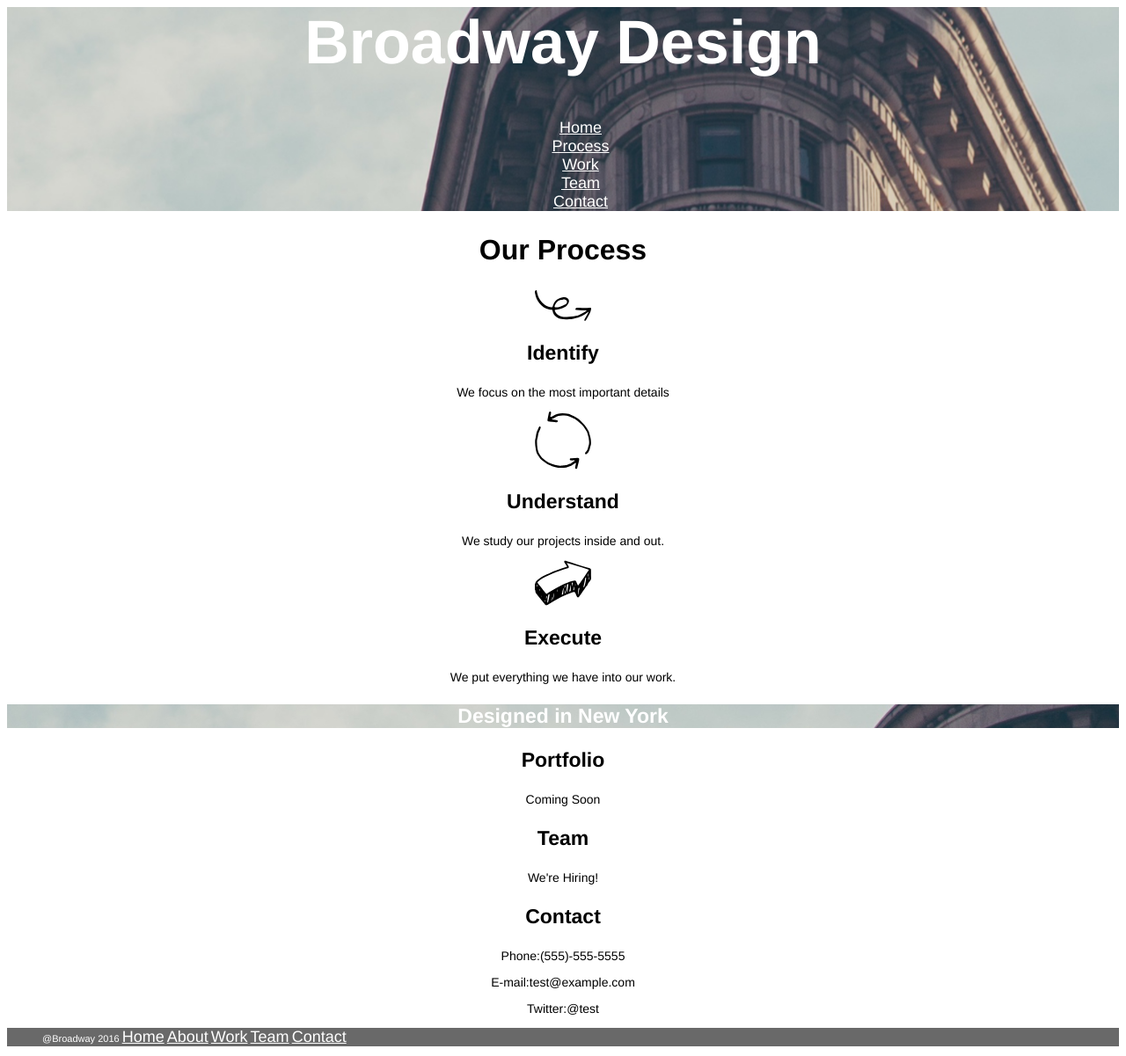
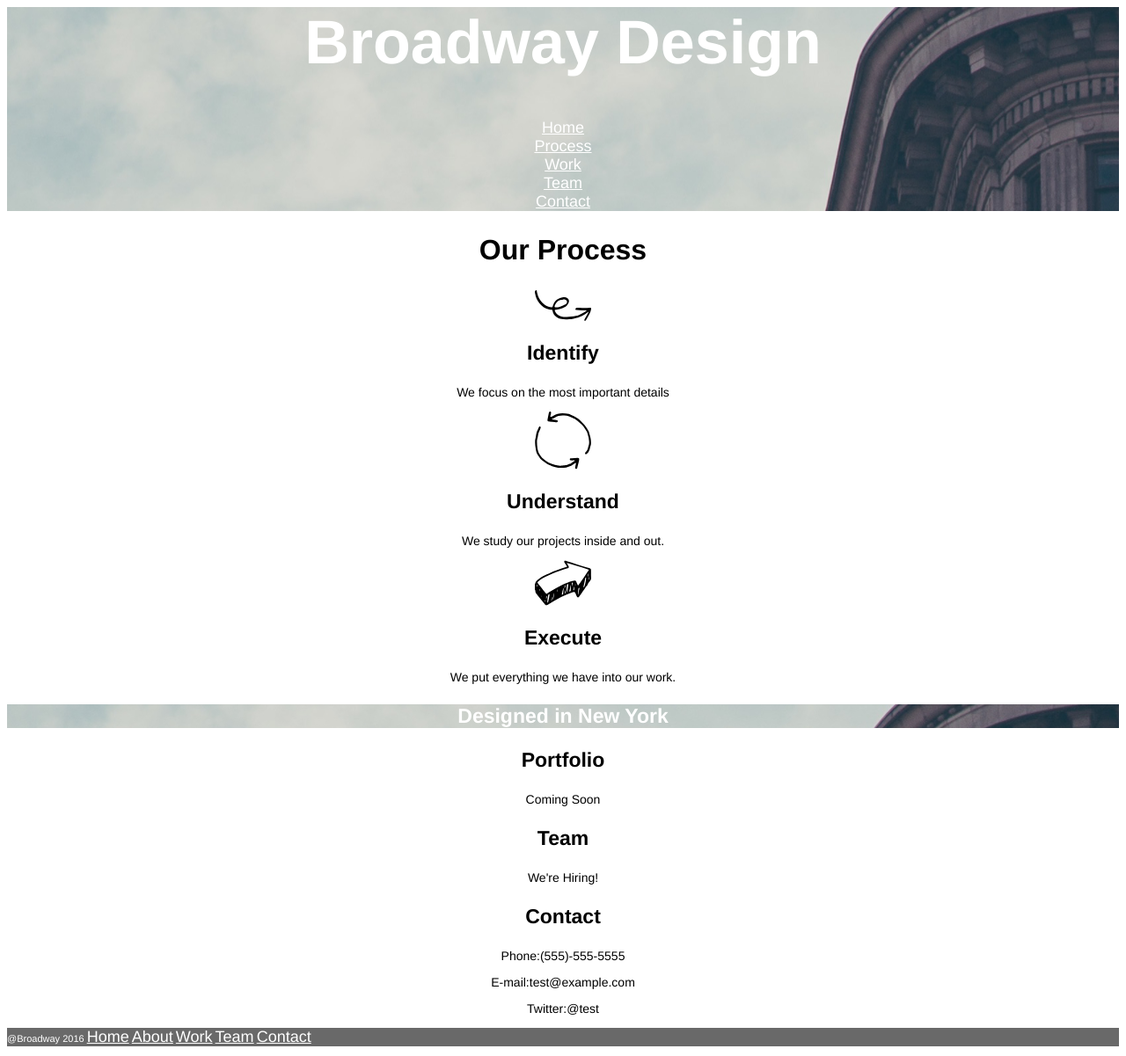
Before and after one commit to Ace7884/CodeCademy-Broadway, a plain HTML site: page index.html in a window 1280 px wide. Shown: the whole page at 88% size. Drawn offline with Linux system fonts and the light colour scheme.

Commit message:
finished version

```diff
--- a/css/style.css
+++ b/css/style.css
@@ -6,9 +6,10 @@ font-family: helvetica,sans-serif;
 #headingNav ,#banner{
 background-image: url(../imgs/the-flatiron-building.png);
 }
-#headingNav{
+#headingNav ul{
     background-position:80%;
     background-repeat: no-repeat;
+    -webkit-padding-start: 0px;
 }
 h1 ,#banner , li {
     color:white;
@@ -36,7 +37,7 @@ a {
     font-size:18px;
     color:white;
 }
-#footer {
+#footer ul {
     font-size:11px;
     text-align:left;
     background-color:dimgray;
@@ -44,4 +45,5 @@ a {
 }
 #footer ul li{
     display:inline;
+
 }
```
